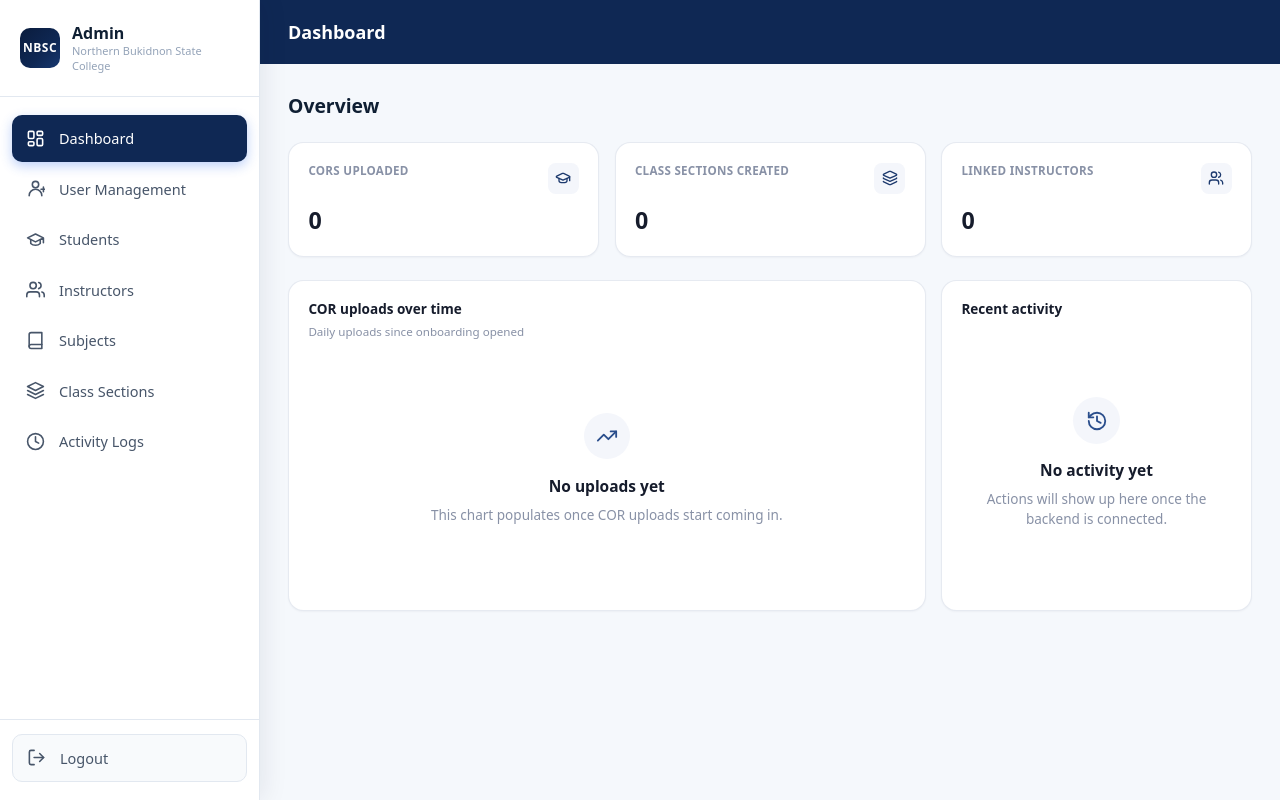
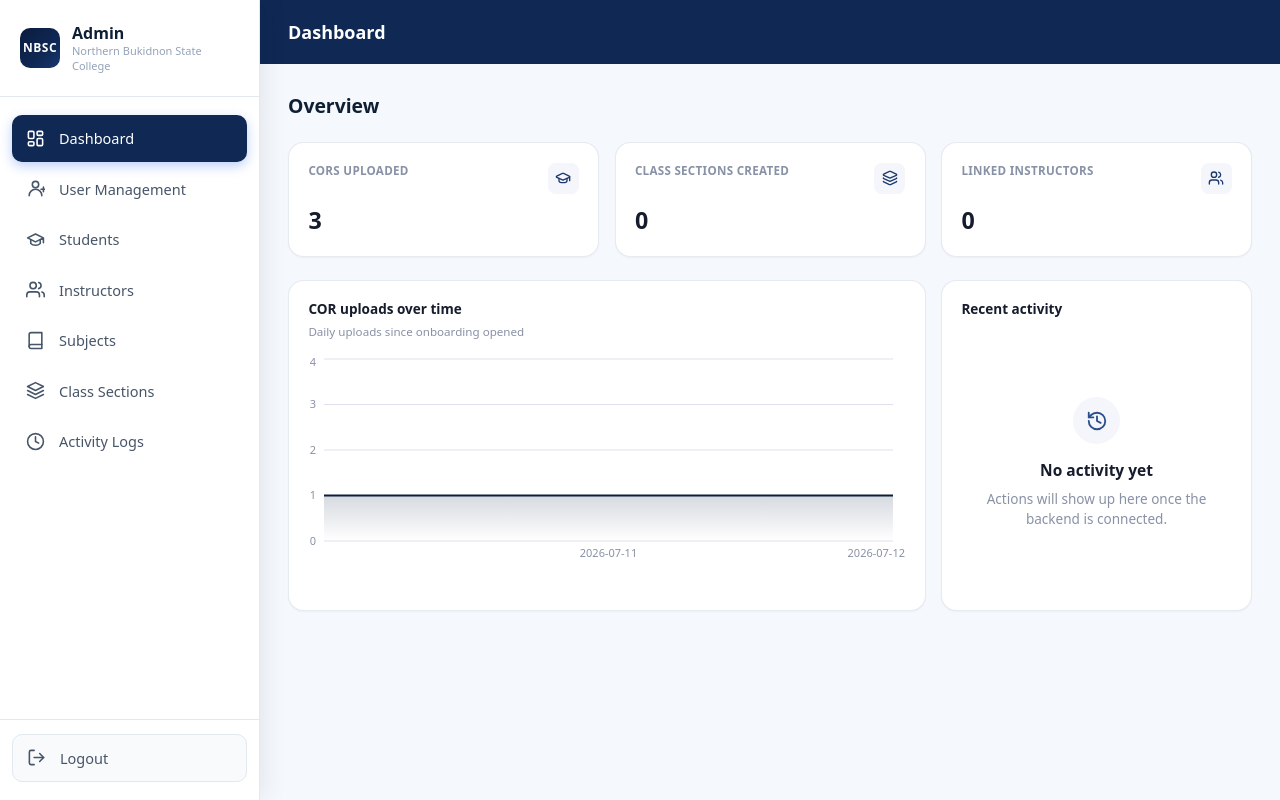
Before and after one commit to NBSC-Innovations/admin-ui, a React (Vite) app: page / in a window 1280 px wide. Built offline with nearby package versions, Linux system fonts and the light colour scheme.

Commit message:
Added temporary data

```diff
--- a/src/data/students.js
+++ b/src/data/students.js
@@ -1,2 +1,6 @@
-// Shape: { id, name, email, department, program, corStatus, sectionsJoined, dateUploaded }
-export const students = []
+// Shape: { id, name, email, program, corStatus, sectionsJoined, dateUploaded }
+export const students = [
+  { id: 'STU-0001', name: 'Juan Dela Cruz', email: 'juan@nbsc.edu.ph', program: 'BSIT 1A', corStatus: 'confirmed', sectionsJoined: 5, dateUploaded: '2026-07-10' },
+  { id: 'STU-0002', name: 'Maria Santos', email: 'maria@nbsc.edu.ph', program: 'BSBM 1A', corStatus: 'confirmed', sectionsJoined: 4, dateUploaded: '2026-07-11' },
+  { id: 'STU-0003', name: 'Pedro Reyes', email: 'pedro@nbsc.edu.ph', program: 'BSED 1A', corStatus: 'pending', sectionsJoined: 0, dateUploaded: '2026-07-12' },
+]
```
